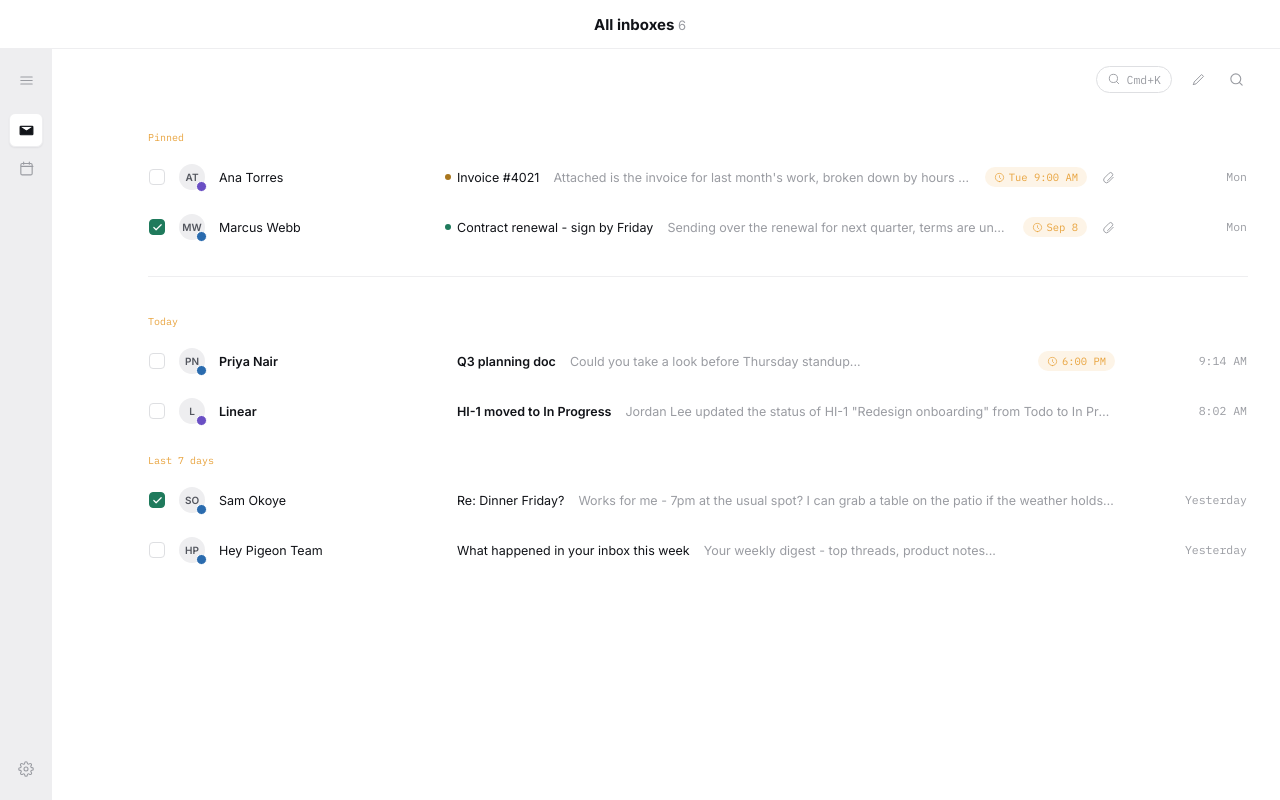
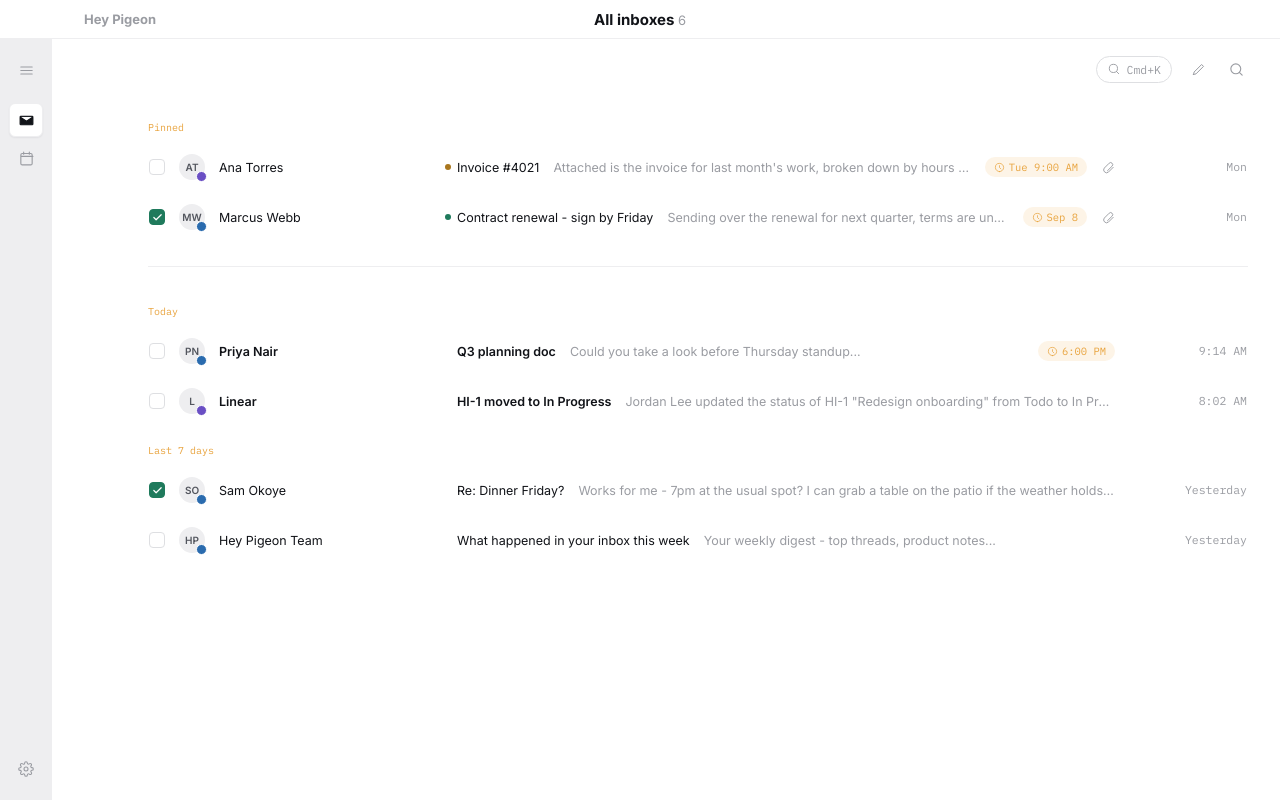
Before and after one commit to peterkracik/hey-pigeon, a Svelte app: page / in a window 1280 px wide. Built offline with nearby package versions, Linux system fonts and the light colour scheme.

Commit message:
header: 38px (even spacing on the lights axis), hey pigeon brand left

```diff
--- a/src/App.svelte
+++ b/src/App.svelte
@@ -689,6 +689,7 @@
 
 <div class="frame">
   <header class="apphead" data-tauri-drag-region>
+    <span class="apphead-brand" data-tauri-drag-region>Hey Pigeon</span>
     <span class="apphead-title" data-tauri-drag-region>
       {title}
       {#if !threadOpen && (view === "calendar" || folder !== "settings")}
@@ -1063,13 +1064,23 @@
     flex-direction: column;
   }
   .apphead {
-    height: 48px;
+    /* Title centers on the traffic-light axis — equal space above/below. */
+    height: 38px;
     flex-shrink: 0;
+    position: relative;
     background: var(--surface-card);
     border-bottom: 1px solid var(--border-subtle);
     display: flex;
     align-items: center;
     justify-content: center;
+  }
+  .apphead-brand {
+    position: absolute;
+    left: 84px;
+    font-family: var(--font-display);
+    font-weight: 800;
+    font-size: 13px;
+    color: var(--text-tertiary);
   }
   .apphead-title {
     font-family: var(--font-display);
```
